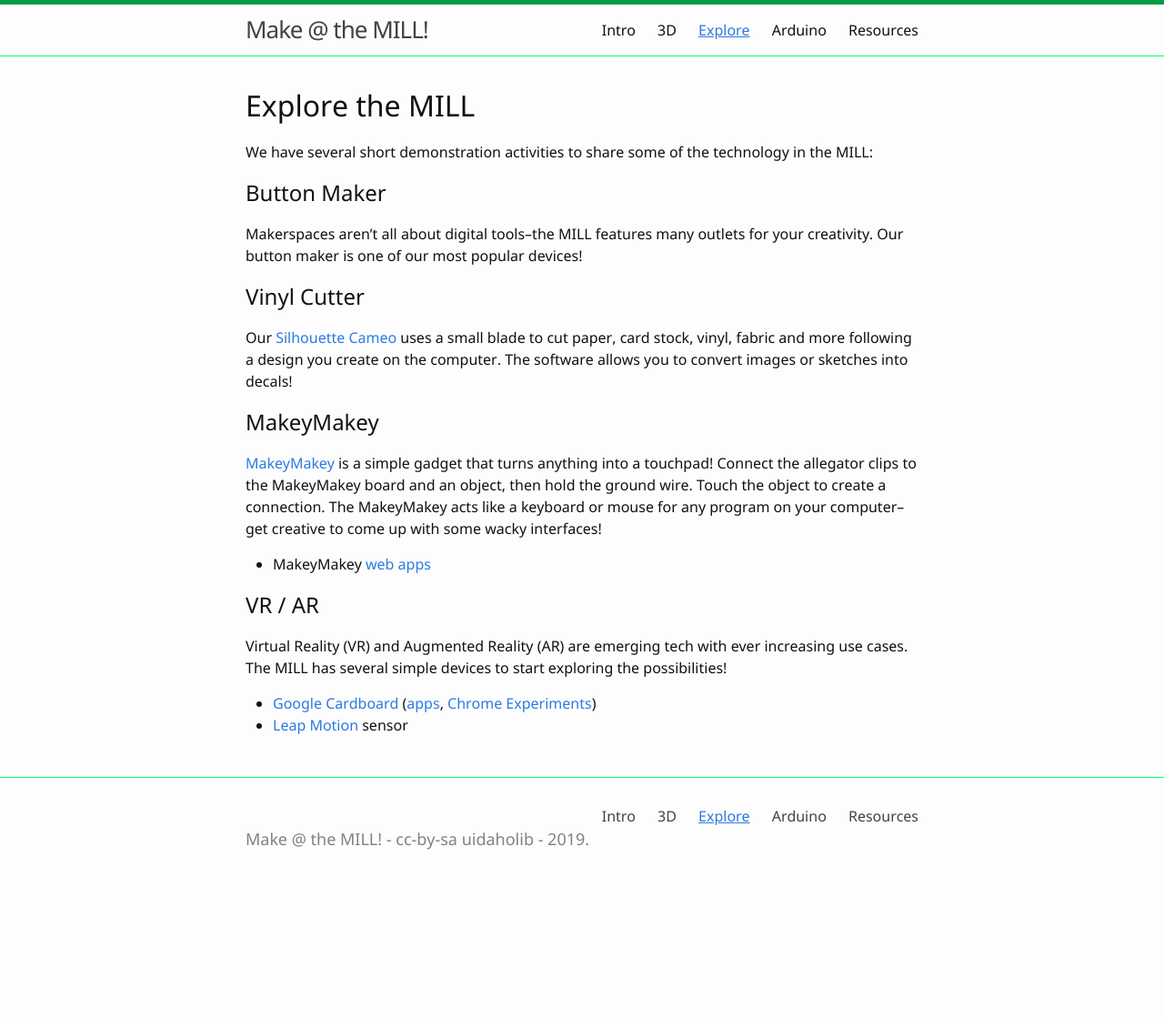
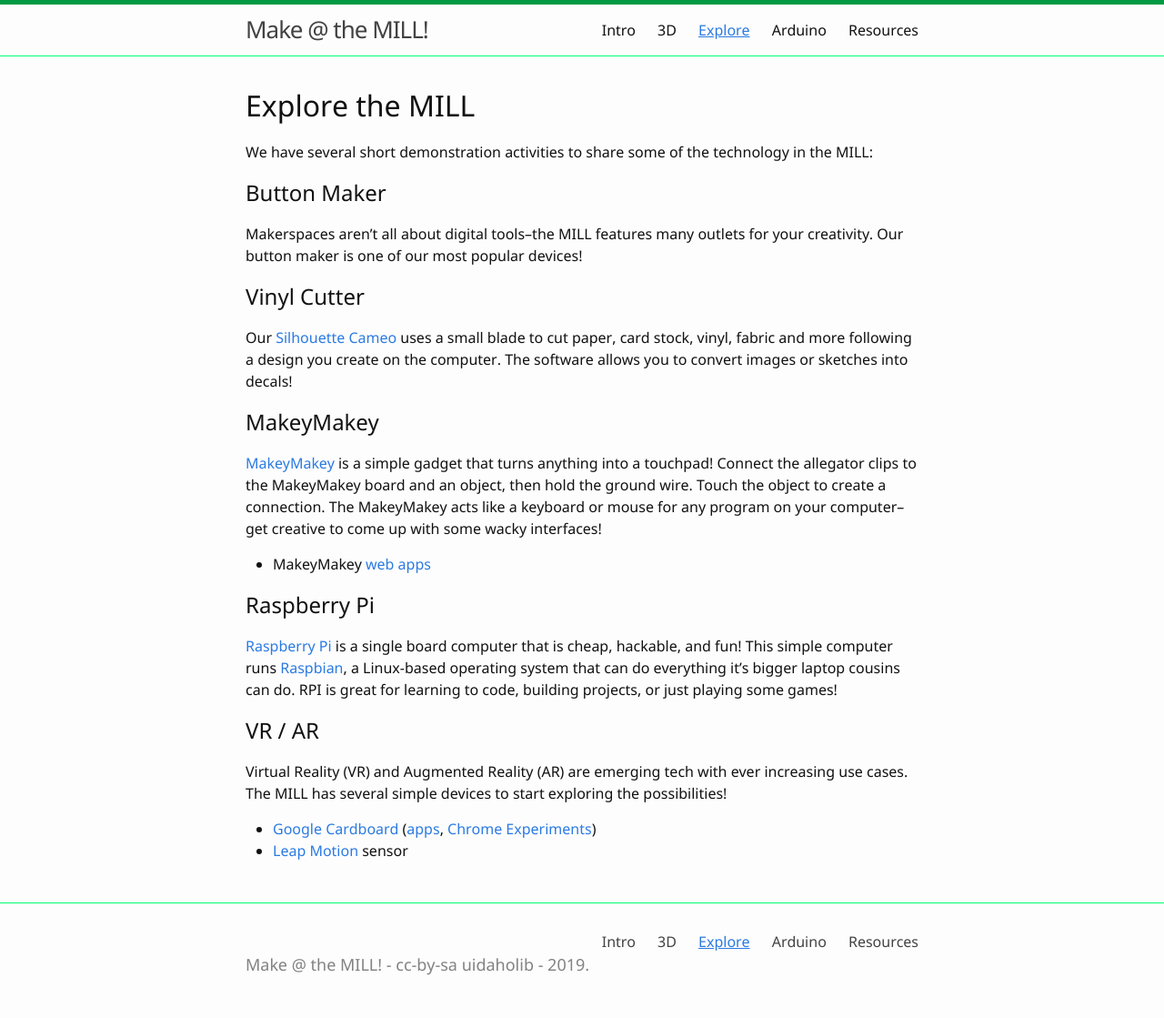
Before and after one commit to uidaholib/make-at-the-mill, a Jekyll site: the page built from 2-explore.md, in a window 1280 px wide. Shown: the whole page at 91% size. Built offline with Jekyll 4.4.1, drawn with Linux system fonts in a browser that asks for light colours; before the commit the page ends 981 px from its top, so only the background shows below that.

Commit message:
little content updates

```diff
--- a/2-explore.md
+++ b/2-explore.md
@@ -27,6 +27,12 @@ The MakeyMakey acts like a keyboard or mouse for any program on your computer--g
 
 - MakeyMakey [web apps](http://makeymakey.com/apps/)
 
+## Raspberry Pi
+
+[Raspberry Pi](https://www.raspberrypi.org/) is a single board computer that is cheap, hackable, and fun!
+This simple computer runs [Raspbian](https://www.raspberrypi.org/downloads/raspbian/), a Linux-based operating system that can do everything it's bigger laptop cousins can do.
+RPI is great for learning to code, building projects, or just playing some games!
+
 ## VR / AR
 
 Virtual Reality (VR) and Augmented Reality (AR) are emerging tech with ever increasing use cases.
```
Also changed, not shown: 1-three-d.md (+2 -0 lines).
